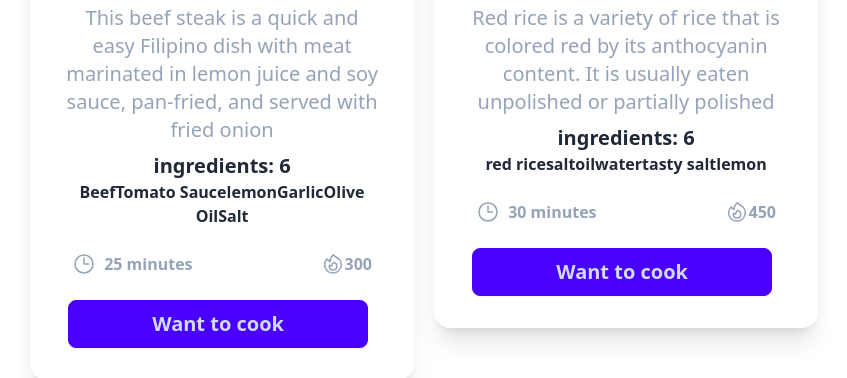
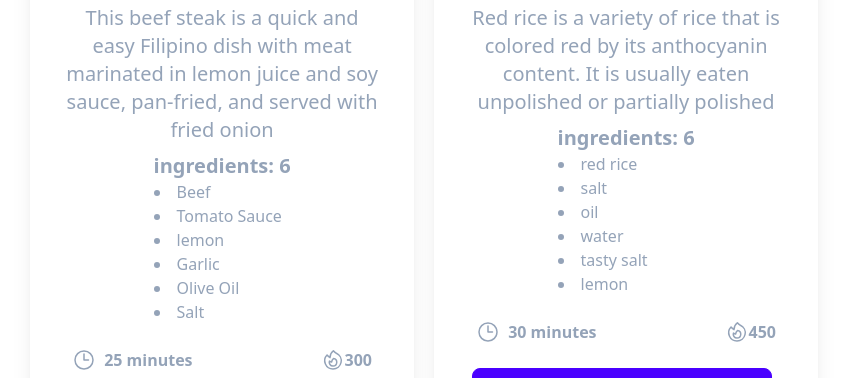
Before and after one commit to minhazapon/recipes-calories--react.js--project, a React (Vite) app: page / in a window 1280 px wide. Shown: the part 1320-1698 px from the top of the page, without its empty margins (12-859 px from the left). Built offline with nearby package versions, Linux system fonts and the light colour scheme.

Commit message:
added list

```diff
--- a/src/Items.jsx
+++ b/src/Items.jsx
@@ -9,7 +9,7 @@ const Items = ({food, handleKhabar}) => {
 
      const handleToast = () => {
 
-      toast('food had ready')
+      toast('food is ready')
 
 
      }
@@ -32,9 +32,23 @@ const Items = ({food, handleKhabar}) => {
            <div className="card-body items-center text-center">
              <h2 className="card-title"> {name} </h2>
              <p className=" text-xl text-slate-400"> {description} </p>
-             <p className=" font-bold"> <span className=" text-xl">ingredients: 6 </span><br></br>
+             {/* <p className=" font-bold"> <span className=" text-xl">ingredients: 6 </span><br></br>
                <span className=" flex gap-2">{ingredients}</span>
-                 </p>
+                 </p> */}
+
+                 <div className=' text-left text-slate-400'>
+                   <p className=' text-xl font-bold text-left'> ingredients: {ingredients.length}   </p>
+
+                   {
+
+                    ingredients.map(  (Items, idx) => <li key={idx} >  {Items} </li> )
+
+                   }
+
+
+
+                 </div>
+
 
                <div className=" flex gap-32 mt-4">
 
```
